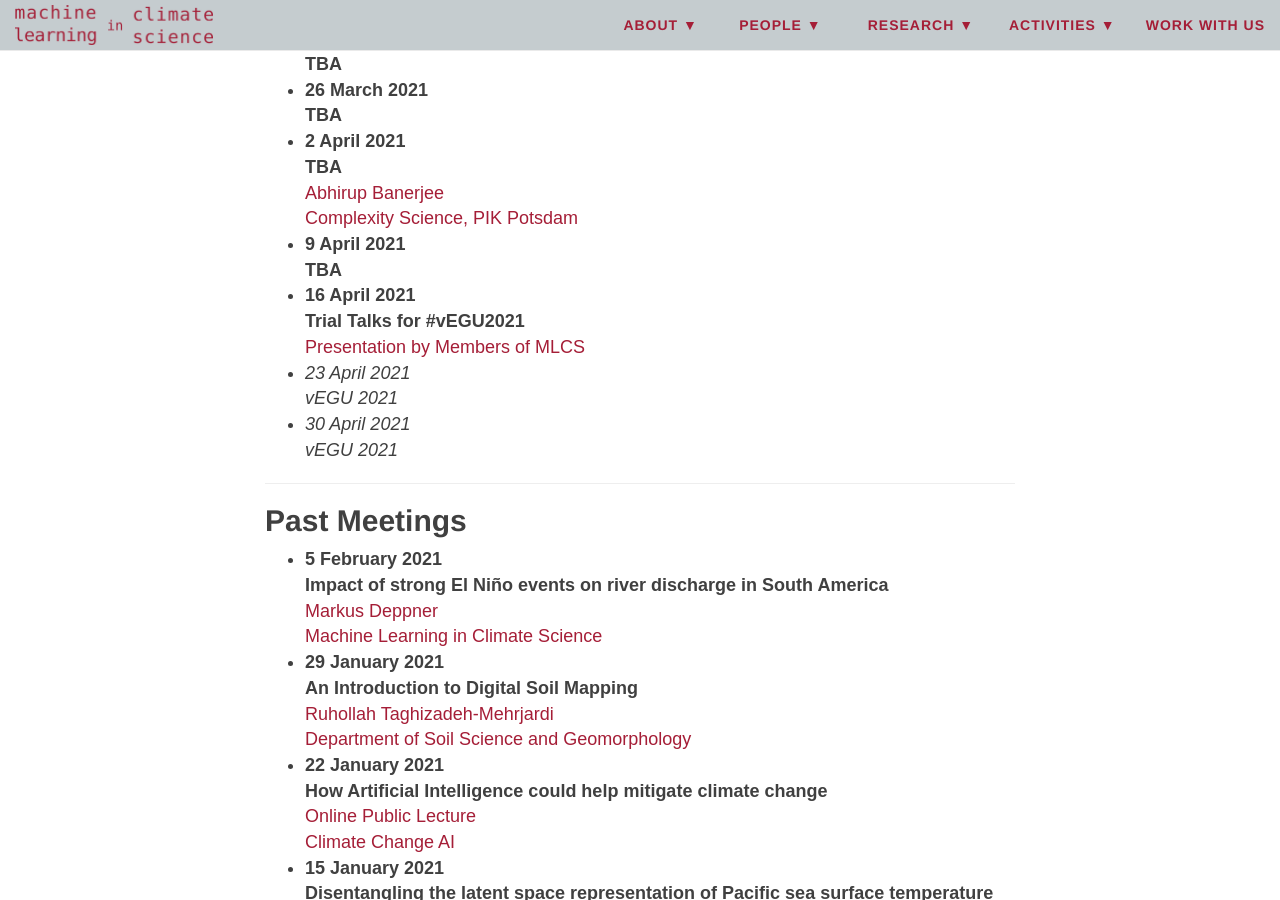
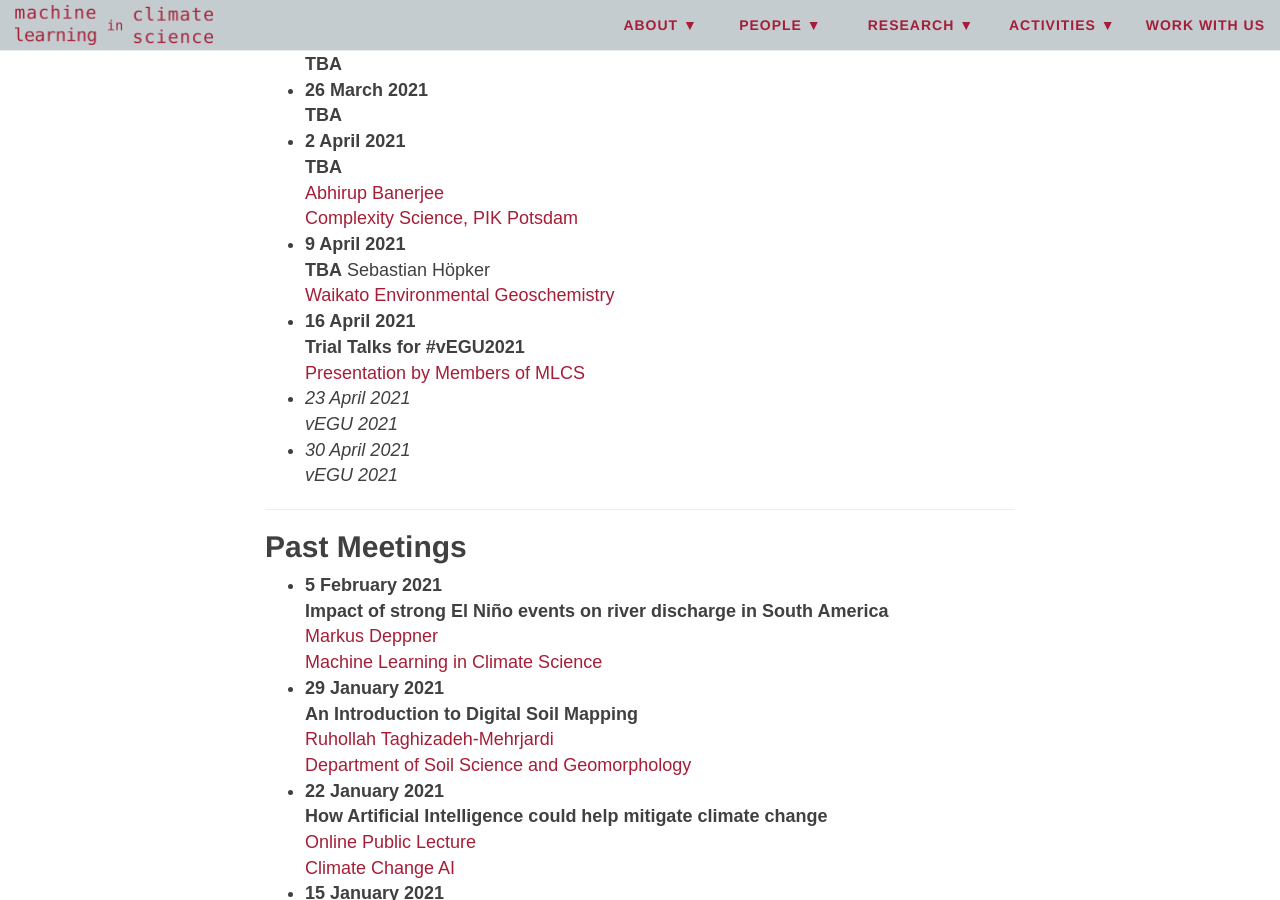
Before and after one commit to mlcs/mlcs.github.io, a Jekyll site: the page built from activities/group-meetings.md, in a window 1280 px wide and 900 px high, scrolled down 1519 px. Built offline with Jekyll 4.4.1, drawn with Linux system fonts in a browser that asks for light colours; nearby versions of some CDN libraries.

Commit message:
group meetings -> add list item for Hoepker

```diff
--- a/activities/group-meetings.md
+++ b/activities/group-meetings.md
@@ -55,6 +55,8 @@ Visnjevic](https://www.researchgate.net/profile/Vjeran_Visnjevic)
 [Complexity Science, PIK Potsdam](https://www.pik-potsdam.de/en/institute/departments/complexity-science)
 + **9 April 2021**
 **TBA**
+Sebastian Höpker
+[Waikato Environmental Geoschemistry](https://wegeochem.com/)
 + **16 April 2021**
 **Trial Talks for #vEGU2021**
 [Presentation by Members of MLCS](https://machineclimate.de/about/our-group/#team)
```
